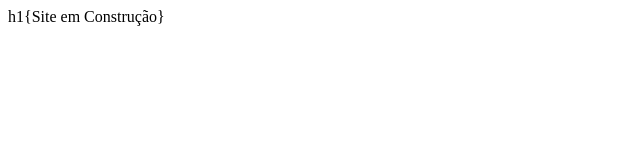
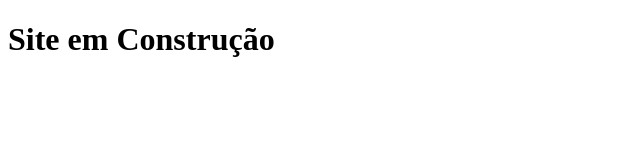
Before and after one commit to JocksanBrito/jocksanbrito-site, a plain HTML site: page index.html in a window 1280 px wide. Shown: the whole page, without its empty margins (0-640 px from the left). Drawn offline with Linux system fonts and the light colour scheme.

Commit message:
Criacao html e editando markdown

```diff
--- a/index.html
+++ b/index.html
@@ -7,6 +7,6 @@
 		<title>Jocksan</title>
 	</head>
 	<body>
-		h1{Site em Construção}
+		<h1>Site em Construção</h1>
 	</body>
 </html>
```
Also changed, not shown: 1 other file.
